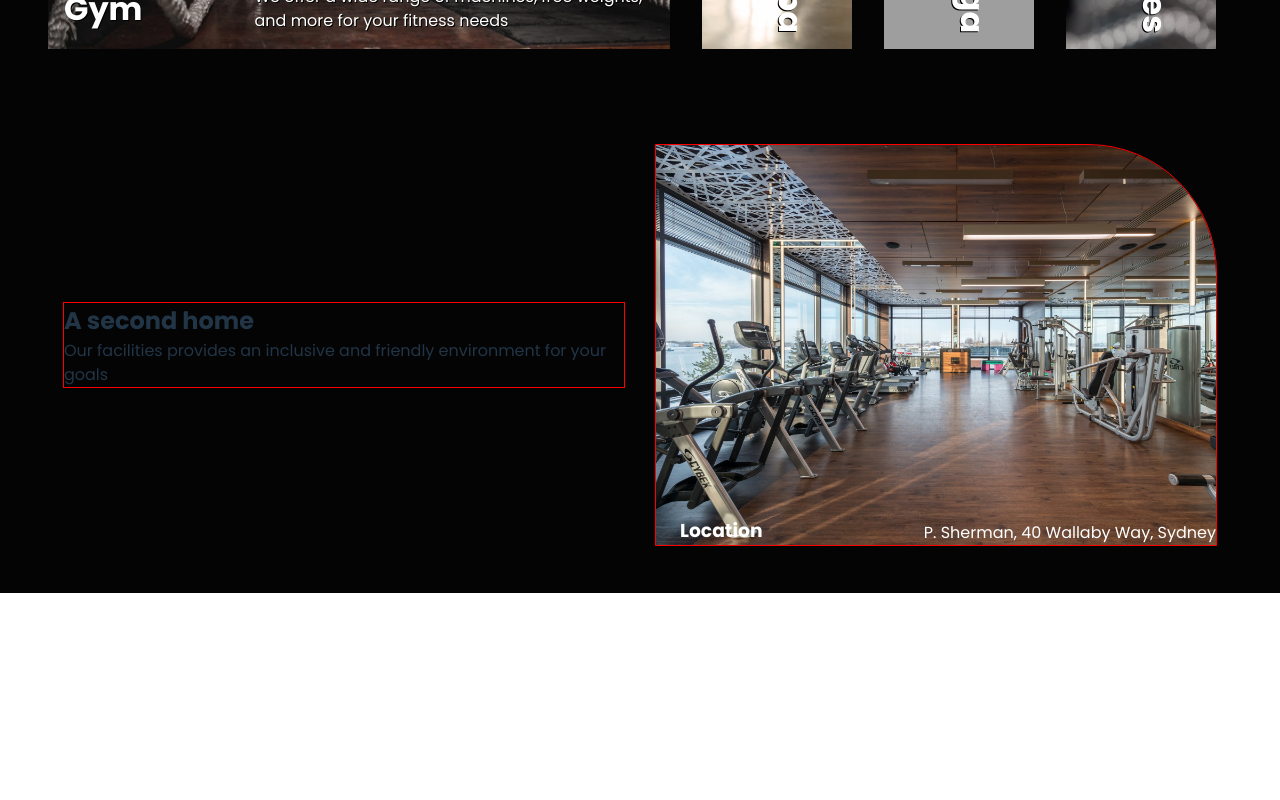
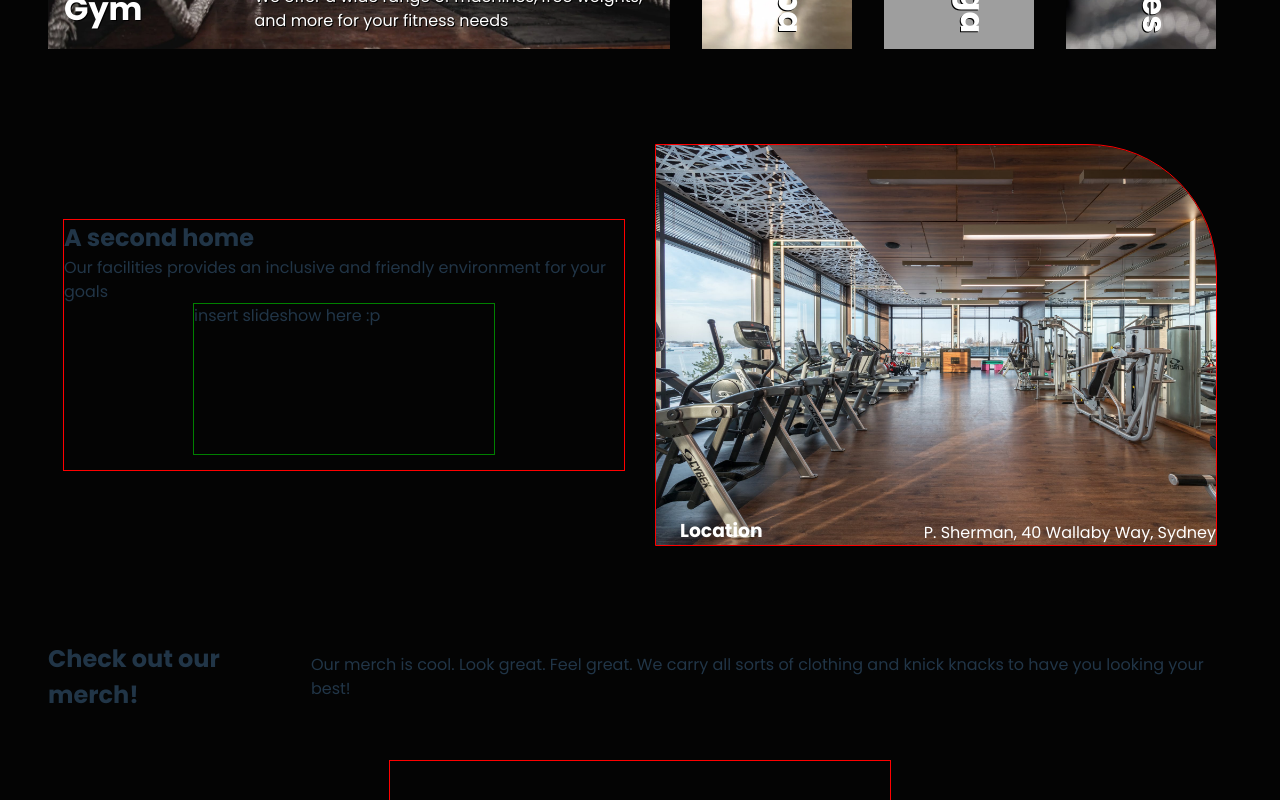
Before and after one commit to imRanDan/state-of-fitness, a React (Vite) app: page / in a window 1280 px wide. Shown: the part 1417-2217 px from the top of the page. Before the commit the page ends 2010 px from the top, so only its background shows below. Built offline with nearby package versions, Linux system fonts and the light colour scheme; grey boxes are pictures that could not be loaded.

Commit message:
working on merch and facilities section

```diff
--- a/index.html
+++ b/index.html
@@ -8,7 +8,7 @@
     <link rel="preconnect" href="https://fonts.gstatic.com" crossorigin>
     <link href="https://fonts.googleapis.com/css2?family=Poppins:wght@300;400;500;600;700&display=swap" rel="stylesheet">
 
-    <title>Vite + React</title>
+    <title>State of Fitness</title>
   </head>
   <body>
     <div id="root"></div>
--- a/src/App.css
+++ b/src/App.css
@@ -265,3 +265,37 @@ nav {
   text-align: right;
   width: 100%;
 }
+
+.slideshow-container {
+  width: 300px;
+  height: 150px;
+  margin: auto auto;
+  margin-bottom: 1em;
+
+  outline: 1px solid green
+}
+
+
+/* Merch */
+
+.merch-banner-container {
+  display: flex;
+  justify-content: space-evenly;
+  align-items: center;
+  padding: 3rem;
+}
+
+
+.merch-slider-container {
+
+}
+
+.merch-slider {
+  outline: 1px solid red;
+  width: 500px;
+  height: 200px;
+  margin: auto auto;
+}
+
+
+/* Footer */
--- a/src/App.jsx
+++ b/src/App.jsx
@@ -5,6 +5,7 @@ import Header from './components/Header'
 import Hero from './components/Hero'
 import Services from './components/Services'
 import Facilities from './components/Facilities'
+import Merch from './components/Merch'
 import './App.css'
 
 function App() {
@@ -16,6 +17,7 @@ function App() {
     <Hero />
     <Services />
     <Facilities />
+    <Merch />
     </>
   )
 }
--- a/src/components/Facilities.jsx
+++ b/src/components/Facilities.jsx
@@ -1,4 +1,6 @@
 import React from 'react'
+
+
 
 const Facilities = () => {
   return (
@@ -7,7 +9,13 @@ const Facilities = () => {
         <div className='facilities-title-container'>
           <h2>A second home</h2>
           <p>Our facilities provides an inclusive and friendly environment for your goals</p>
+
+          <div className='slideshow-container'>
+            <p>insert slideshow here :p</p>
+          </div>
+
         </div>
+
 
         <div className='facilities-location-container'>
           <h3>Location</h3>
--- a/src/components/Merch.jsx
+++ b/src/components/Merch.jsx
@@ -0,0 +1,21 @@
+import React from 'react'
+
+const Merch = () => {
+  return (
+    <>
+      <section className="merch-banner-container">
+        <h2>Check out our merch!</h2>
+
+        <p>Our merch is cool. Look great. Feel great. We carry all sorts of clothing and knick knacks to have you looking your best!</p>
+      </section>
+
+      <section className='merch-slider-container'>
+          <div className='merch-slider'>
+
+          </div>
+      </section>
+    </>
+  )
+}
+
+export default Merch
```
